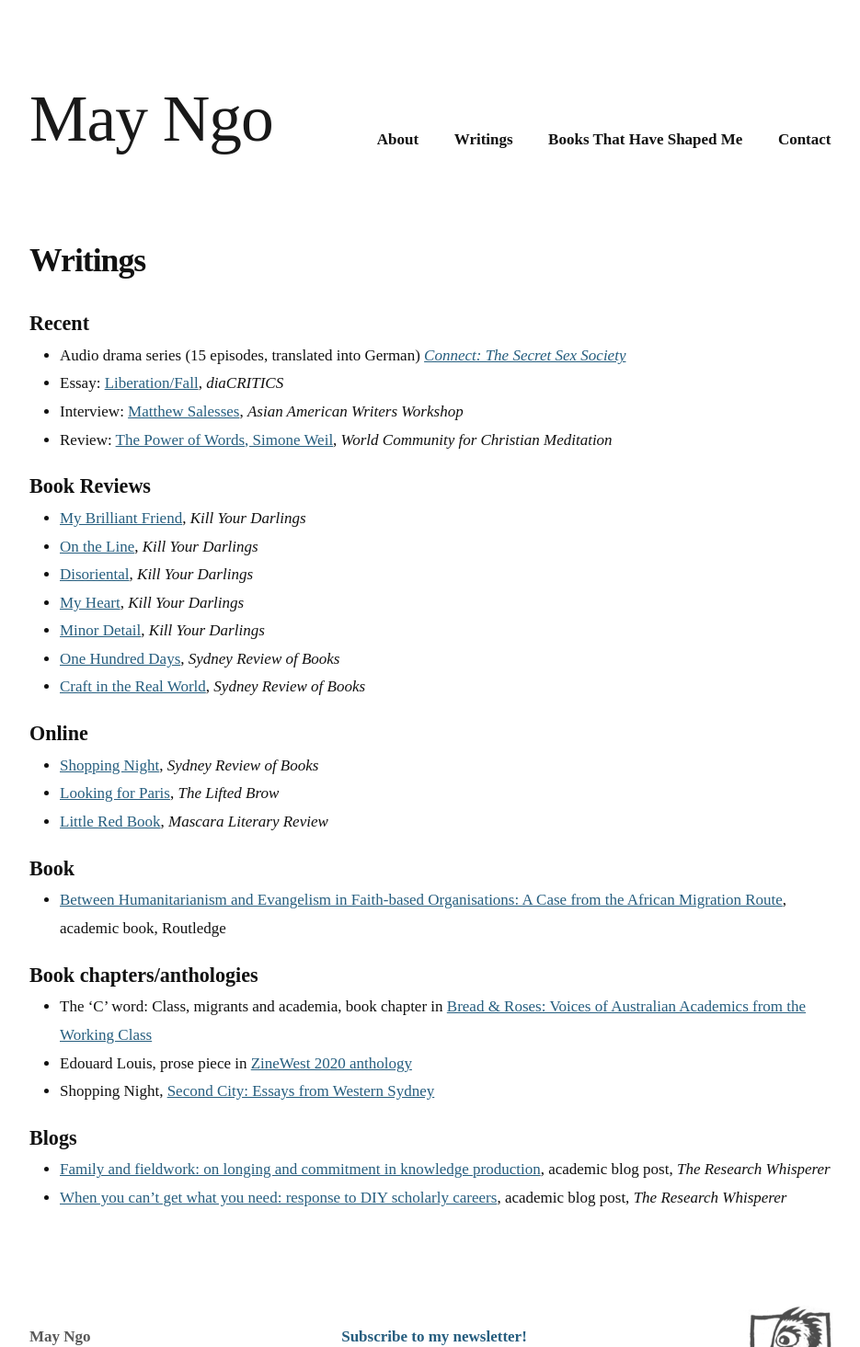
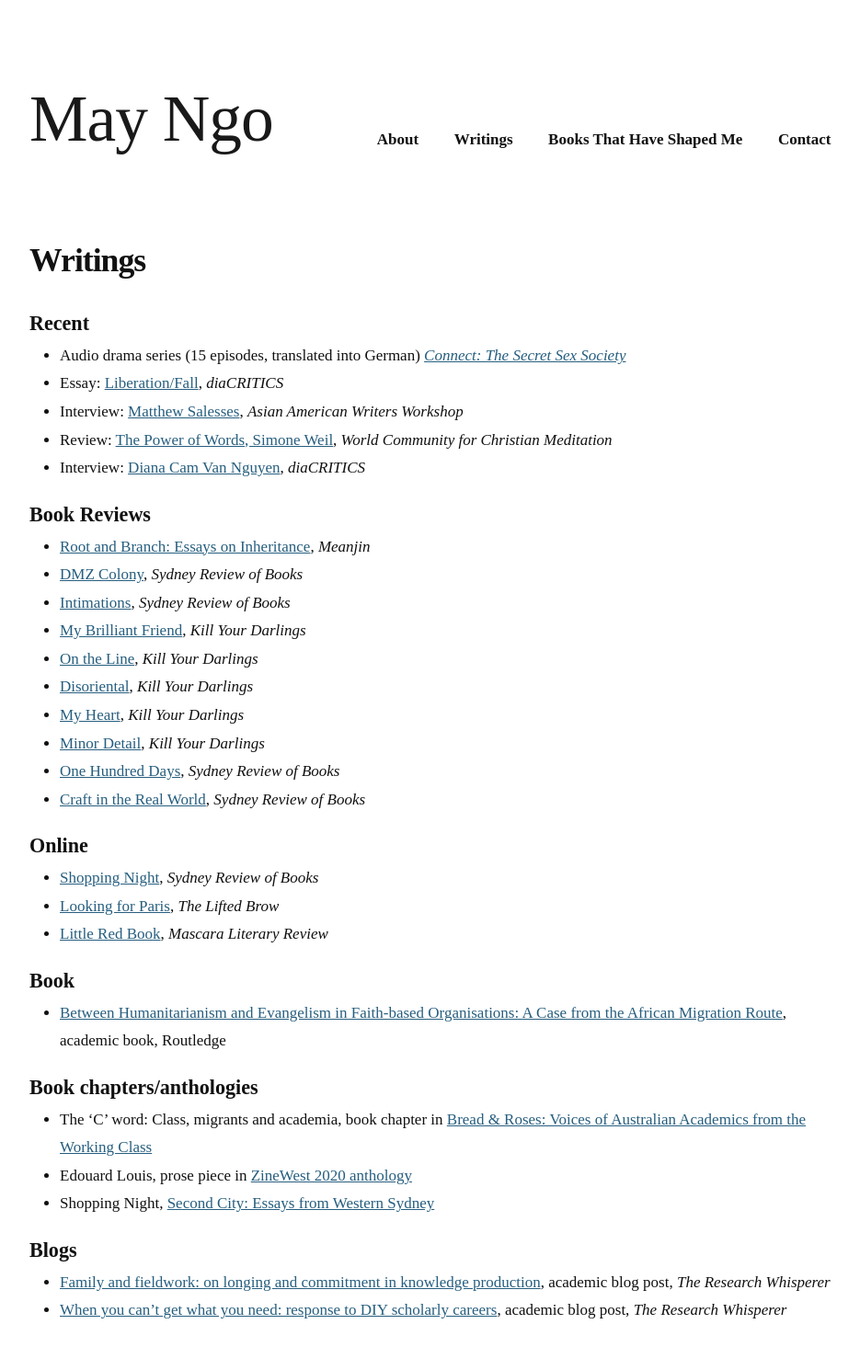
Before and after one commit to mayngo-net/mayngo-net.github.io, a Jekyll site: the page built from writings.markdown, in a window 1280 px wide, cut to the strip 0-1465 px from the top of the page. Shown: the whole strip at 92% size, without its empty margins (168-1103 px from the left). Built offline with Jekyll 4.4.1, drawn with Linux system fonts in a browser that asks for light colours; some web fonts are replaced.

Commit message:
Update writings.markdown

```diff
--- a/writings.markdown
+++ b/writings.markdown
@@ -11,9 +11,13 @@ order: 200
 - Essay: [Liberation/Fall](https://dvan.org/2021/04/liberation-fall/), _diaCRITICS_
 - Interview: [Matthew Salesses](https://aawwradio.libsyn.com/matthew-salesses-interviewed-by-may-ngo), _Asian American Writers Workshop_
 - Review: [The Power of Words, Simone Weil](https://wccm.org/book-reviews/the-power-of-words-simone-weil/), _World Community for Christian Meditation_
+- Interview: [Diana Cam Van Nguyen](https://dvan.org/2022/04/diana-cam-van-nguyen-interview/), _diaCRITICS_
 
 ## Book Reviews
 
+- [Root and Branch: Essays on Inheritance](https://meanjin.com.au/review/gurbet-cekmek-being-diaspora-is-a-wound/), _Meanjin_
+- [DMZ Colony](https://sydneyreviewofbooks.com/review/don-mee-choi-dmz-colony/), _Sydney Review of Books_
+- [Intimations](https://sydneyreviewofbooks.com/review/zadie-smith-intimations/), _Sydney Review of Books_
 - [My Brilliant Friend](https://www.killyourdarlings.com.au/article/my-brilliant-friend-and-i/), _Kill Your Darlings_
 - [On the Line](https://www.killyourdarlings.com.au/article/lives-on-the-line/), _Kill Your Darlings_
 - [Disoriental](https://www.killyourdarlings.com.au/article/disoriental-and-the-dichotomies-of-diaspora/), _Kill Your Darlings_
```
